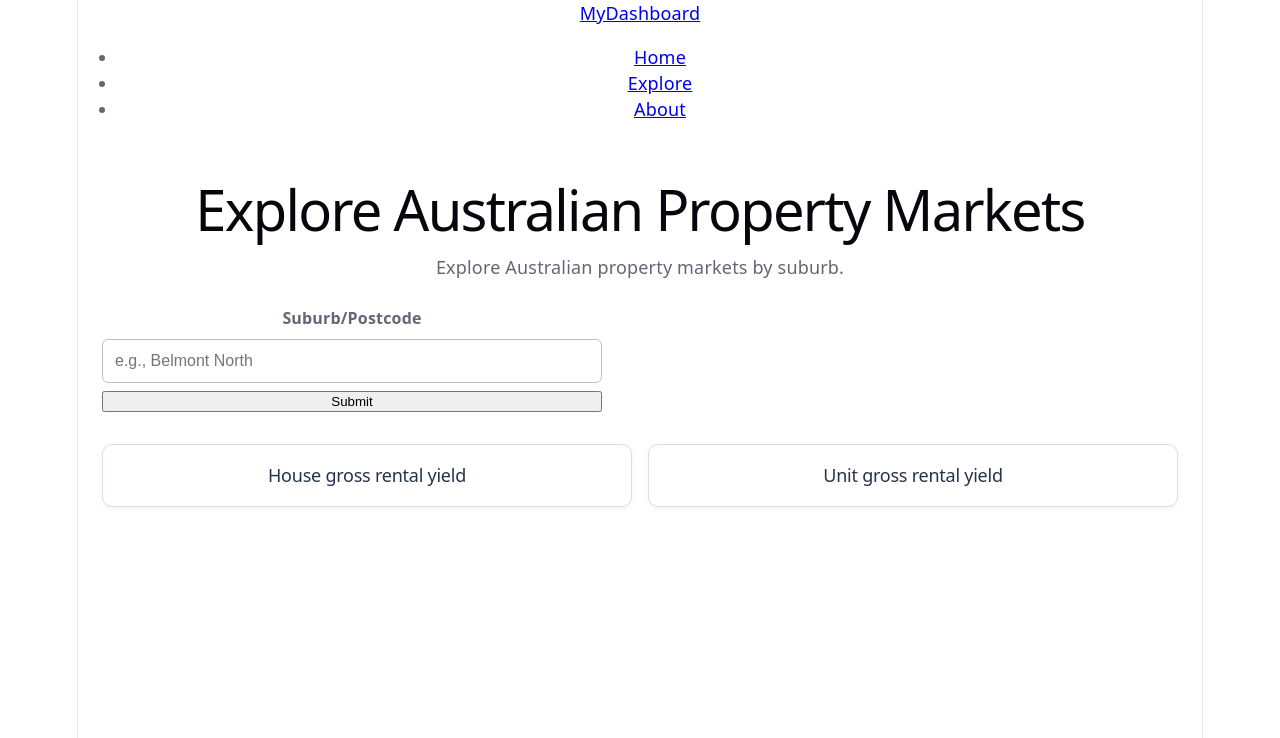
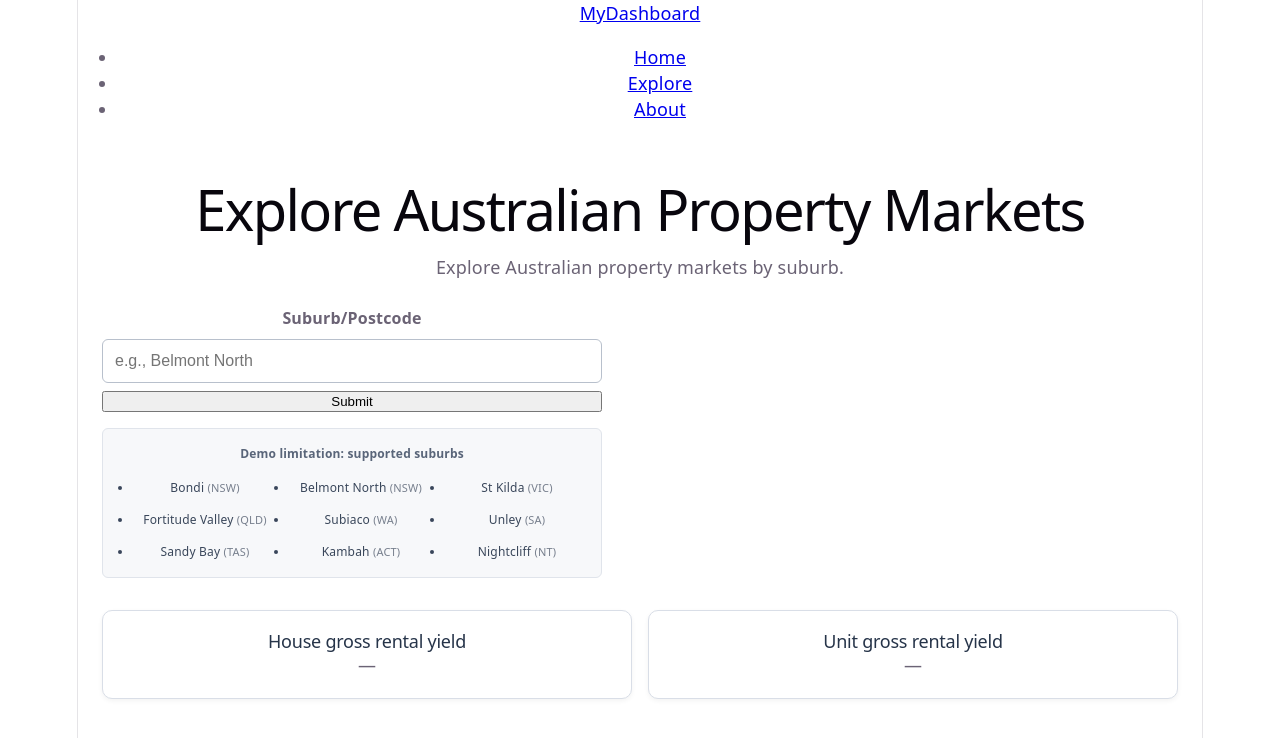
Before and after one commit to anthonycheung1/australian-property-market-explorer, a React (Vite) app: page /australian-property-market-explorer/explore in a window 1280 px wide. Shown: the top 738 px of the page. Built offline with nearby package versions, Linux system fonts and the light colour scheme.

Commit message:
Add notice to indicate supported suburbs

```diff
--- a/src/pages/Explore.css
+++ b/src/pages/Explore.css
@@ -68,3 +68,45 @@
     grid-template-columns: 1fr;
   }
 }
+
+
+/* Proof-of-concept suburb availability panel */
+.availability-note {
+  margin-top: 8px;
+  padding: 12px;
+  border: 1px solid #e0e4eb;
+  border-radius: 6px;
+  background-color: #f7f8fa;
+}
+
+/* Panel heading */
+.availability-heading {
+  margin: 0 0 8px;
+  color: #596579;
+  font-size: 12px;
+  font-weight: 600;
+}
+
+/* Available suburbs */
+.availability-list {
+  display: grid;
+  grid-template-columns: repeat(3, minmax(0, 1fr));
+  gap: 6px 12px;
+  margin: 0;
+  padding-left: 18px;
+  color: #39465a;
+  font-size: 12px;
+}
+
+/* State and territory abbreviations */
+.availability-list span {
+  color: #777f8d;
+  font-size: 11px;
+}
+
+/* Use two columns on smaller screens */
+@media (max-width: 600px) {
+  .availability-list {
+    grid-template-columns: repeat(2, minmax(0, 1fr));
+  }
+}
--- a/src/pages/Explore.tsx
+++ b/src/pages/Explore.tsx
@@ -1,6 +1,8 @@
+
 import { useState } from 'react';
 import './Explore.css';
 
+// API response types
 interface RentalYieldData {
   area_name: string;
   area_level: string;
@@ -14,18 +16,31 @@ interface RentalYieldResponse {
 }
 
 function Explore() {
+  // Search state
   const [suburb, setSuburb] = useState('');
   const [submittedSuburb, setSubmittedSuburb] = useState('');
   const [invalidSearch, setInvalidSearch] = useState(false);
 
+  // API state
   const [yieldData, setYieldData] = useState<RentalYieldData | null>(null);
   const [loading, setLoading] = useState(false);
   const [apiError, setApiError] = useState('');
 
+  // Validate search input
   function isValidSearchBoxInput(input: string) {
     return input.trim() !== '';
   }
 
+  // Format rental yield as a percentage
+  function formatYield(value: number | null) {
+    if (value === null) {
+      return 'Data unavailable';
+    }
+
+    return `${(value * 100).toFixed(2)}%`;
+  }
+
+  // Fetch rental yield data from the API
   async function fetchRentalYield(searchSuburb: string) {
     setLoading(true);
     setApiError('');
@@ -35,9 +50,7 @@ function Explore() {
       const url =
         `https://property-yield-proxy.tonycheung75.workers.dev/?suburb=${encodeURIComponent(searchSuburb)}`;
 
-      const response = await fetch(url, {
-        method: 'GET',
-      });
+      const response = await fetch(url);
 
       if (!response.ok) {
         const errorBody = await response.text();
@@ -48,15 +61,15 @@ function Explore() {
           errorBody
         );
 
-        throw new Error(
-          `Request failed: ${response.status} ${errorBody}`
-        );
+        throw new Error(`Request failed: ${response.status}`);
       }
 
       const result: RentalYieldResponse = await response.json();
 
       if (!result.data) {
-        throw new Error('The API response did not contain rental yield data.');
+        throw new Error(
+          'The API response did not contain rental yield data.'
+        );
       }
 
       setYieldData(result.data);
@@ -71,6 +84,7 @@ function Explore() {
     }
   }
 
+  // Handle suburb search
   async function handleSearch() {
     if (!isValidSearchBoxInput(suburb)) {
       setSubmittedSuburb('');
@@ -88,19 +102,15 @@ function Explore() {
     await fetchRentalYield(searchSuburb);
   }
 
-  function formatYield(value: number | null) {
-    if (value === null || value === undefined) {
-      return 'Data unavailable';
-    }
-
-    return `${(value * 100).toFixed(2)}%`;
-  }
-
   return (
     <div className="explore-page">
-      <h1>Explore Australian Property Markets</h1>
-      <p>Explore Australian property markets by suburb.</p>
+      {/* Page introduction */}
+      <section className="page-intro">
+        <h1>Explore Australian Property Markets</h1>
+        <p>Explore Australian property markets by suburb.</p>
+      </section>
 
+      {/* Suburb search */}
       <section className="search-section">
         <label htmlFor="suburb-search-textbox">
           Suburb/Postcode
@@ -141,38 +151,66 @@ function Explore() {
         >
           {loading ? 'Loading...' : 'Submit'}
         </button>
+
+        <div className="availability-note">
+          <p className="availability-heading">
+            Demo limitation: supported suburbs
+          </p>
+
+          <ul className="availability-list">
+            <li>Bondi <span>(NSW)</span></li>
+            <li>Belmont North <span>(NSW)</span></li>
+            <li>St Kilda <span>(VIC)</span></li>
+            <li>Fortitude Valley <span>(QLD)</span></li>
+            <li>Subiaco <span>(WA)</span></li>
+            <li>Unley <span>(SA)</span></li>
+            <li>Sandy Bay <span>(TAS)</span></li>
+            <li>Kambah <span>(ACT)</span></li>
+            <li>Nightcliff <span>(NT)</span></li>
+          </ul>
+        </div>
+
       </section>
 
+      {/* Search status and errors */}
       {submittedSuburb !== '' && (
-        <p>Search results for {submittedSuburb}</p>
+        <h2 className="search-results-heading">
+          Search results for {submittedSuburb}
+        </h2>
       )}
 
-      {loading && <p>Retrieving property data...</p>}
+      {loading && (
+        <p role="status">Retrieving property data...</p>
+      )}
 
       {apiError !== '' && (
         <p role="alert">{apiError}</p>
       )}
 
+      {/* Rental yield results */}
       <section className="metric-cards">
         <div className="metric-card">
           <h2>House gross rental yield</h2>
-
-          {yieldData && (
-            <p>{formatYield(yieldData.house)}</p>
-          )}
+          <p>
+            {yieldData
+              ? formatYield(yieldData.house)
+              : '—'}
+          </p>
         </div>
 
         <div className="metric-card">
           <h2>Unit gross rental yield</h2>
-
-          {yieldData && (
-            <p>{formatYield(yieldData.unit)}</p>
-          )}
+          <p>
+            {yieldData
+              ? formatYield(yieldData.unit)
+              : '—'}
+          </p>
         </div>
       </section>
 
+      {/* Data source information */}
       {yieldData && (
-        <p>
+        <p className="data-source">
           Data for {yieldData.area_name}
           {yieldData.as_of && ` · Updated ${yieldData.as_of}`}
         </p>
```
